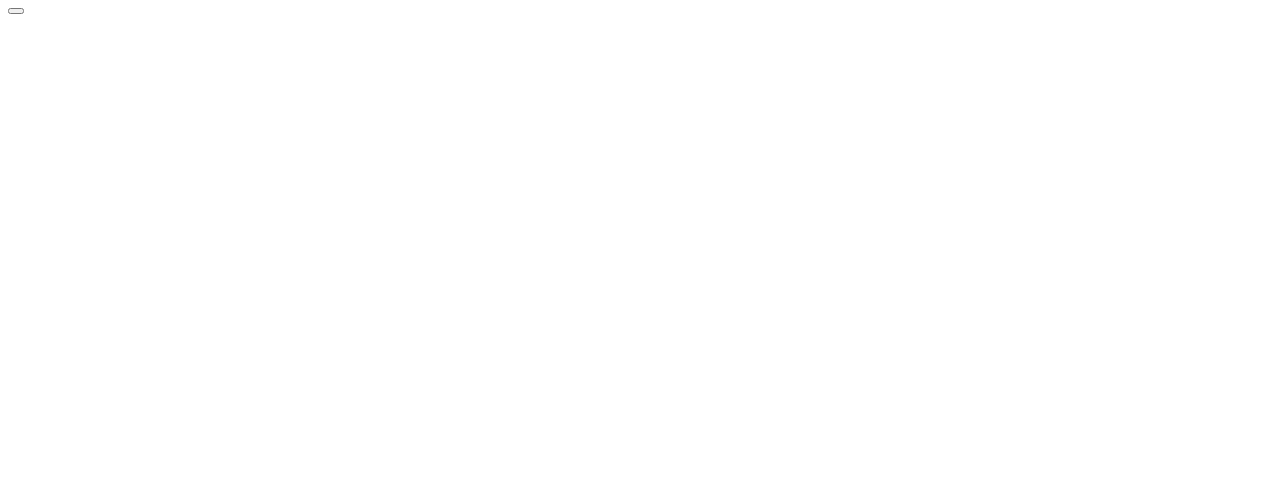
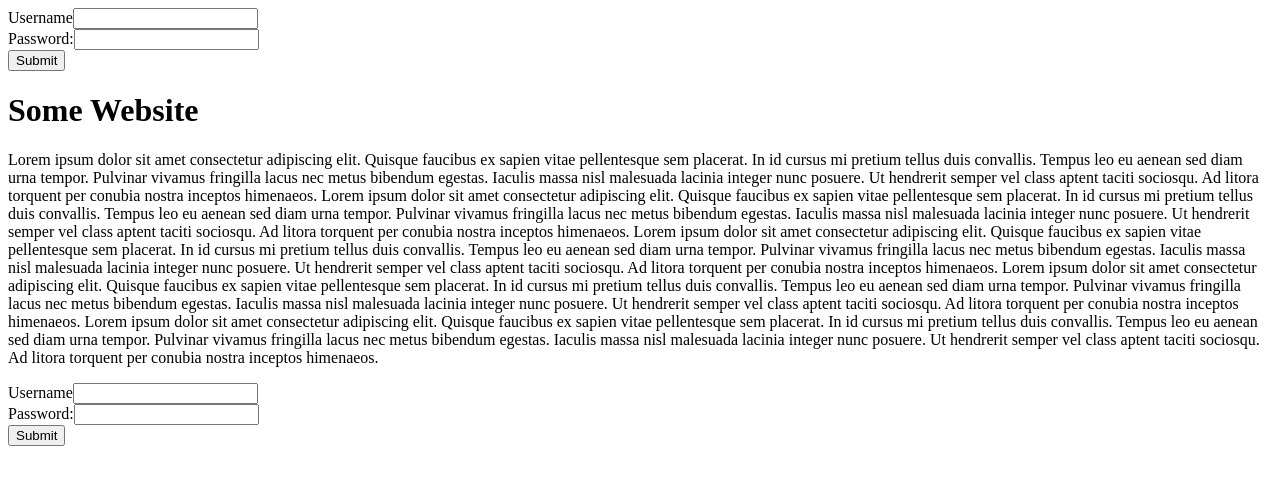
Before and after one commit to arnoldpaye/react-joy, a React (Vite) app: page / in a window 1280 px wide. Shown: the top 484 px of the page. Built offline with nearby package versions, Linux system fonts and the light colour scheme.

Commit message:
feat: add LoginForm component and integrate it into App layout

```diff
--- a/src/App.jsx
+++ b/src/App.jsx
@@ -1,8 +1,6 @@
 import React from 'react';
-import { Motion, spring } from 'react-motion';
 
-import ContactCard from './components/ContactCard';
-import Button from './components/Button';
+import LoginForm from './components/LoginForm';
 
 
 const data = [
@@ -21,7 +19,28 @@ const data = [
 function App() {
 
   return (
-    <Button />
+    <>
+      <header>
+        <LoginForm />
+      </header>
+      <main>
+        <h1>Some Website</h1>
+        <p>
+          Lorem ipsum dolor sit amet consectetur adipiscing elit. Quisque faucibus ex sapien vitae pellentesque sem placerat. In id cursus mi pretium tellus duis convallis. Tempus leo eu aenean sed diam urna tempor. Pulvinar vivamus fringilla lacus nec metus bibendum egestas. Iaculis massa nisl malesuada lacinia integer nunc posuere. Ut hendrerit semper vel class aptent taciti sociosqu. Ad litora torquent per conubia nostra inceptos himenaeos.
+
+          Lorem ipsum dolor sit amet consectetur adipiscing elit. Quisque faucibus ex sapien vitae pellentesque sem placerat. In id cursus mi pretium tellus duis convallis. Tempus leo eu aenean sed diam urna tempor. Pulvinar vivamus fringilla lacus nec metus bibendum egestas. Iaculis massa nisl malesuada lacinia integer nunc posuere. Ut hendrerit semper vel class aptent taciti sociosqu. Ad litora torquent per conubia nostra inceptos himenaeos.
+
+          Lorem ipsum dolor sit amet consectetur adipiscing elit. Quisque faucibus ex sapien vitae pellentesque sem placerat. In id cursus mi pretium tellus duis convallis. Tempus leo eu aenean sed diam urna tempor. Pulvinar vivamus fringilla lacus nec metus bibendum egestas. Iaculis massa nisl malesuada lacinia integer nunc posuere. Ut hendrerit semper vel class aptent taciti sociosqu. Ad litora torquent per conubia nostra inceptos himenaeos.
+
+          Lorem ipsum dolor sit amet consectetur adipiscing elit. Quisque faucibus ex sapien vitae pellentesque sem placerat. In id cursus mi pretium tellus duis convallis. Tempus leo eu aenean sed diam urna tempor. Pulvinar vivamus fringilla lacus nec metus bibendum egestas. Iaculis massa nisl malesuada lacinia integer nunc posuere. Ut hendrerit semper vel class aptent taciti sociosqu. Ad litora torquent per conubia nostra inceptos himenaeos.
+
+          Lorem ipsum dolor sit amet consectetur adipiscing elit. Quisque faucibus ex sapien vitae pellentesque sem placerat. In id cursus mi pretium tellus duis convallis. Tempus leo eu aenean sed diam urna tempor. Pulvinar vivamus fringilla lacus nec metus bibendum egestas. Iaculis massa nisl malesuada lacinia integer nunc posuere. Ut hendrerit semper vel class aptent taciti sociosqu. Ad litora torquent per conubia nostra inceptos himenaeos.
+        </p>
+      </main>
+      <footer>
+        <LoginForm />
+      </footer>
+    </>
   )
 }
 
--- /dev/null
+++ b/src/components/LoginForm.jsx
@@ -0,0 +1,47 @@
+import React from 'react';
+
+function LoginForm() {
+  const [username, setUsername] = React.useState('');
+  const [password, setPassword] = React.useState('');
+
+  const id = React.useId();
+
+  const usernameId = `${id}-username`;
+  const passwordId = `${id}-password`;
+
+  return (
+    <form className="login-form">
+      <div>
+        <label htmlFor={usernameId}>
+          Username
+        </label>
+        <input
+          type="text"
+          id={usernameId}
+          value={username}
+          onChange={event => {
+            setUsername(event.target.value);
+          }}
+        />
+      </div>
+      <div>
+        <label htmlFor={passwordId}>
+          Password:
+        </label>
+        <input
+          type="password"
+          id={passwordId}
+          value={password}
+          onChange={event => {
+            setPassword(event.target.value);
+          }}
+        />
+      </div>
+      <button>
+        Submit
+      </button>
+    </form>
+  )
+}
+
+export default LoginForm;
```
